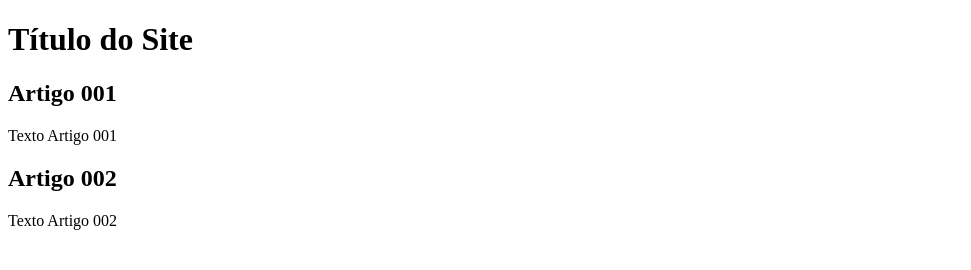
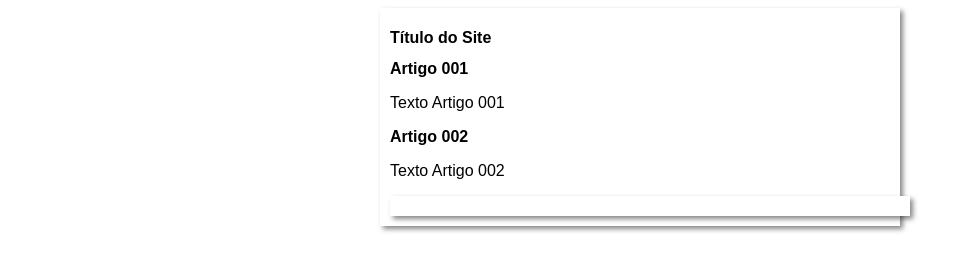
Before and after one commit to allanfernando/Projeto-site, a plain HTML site: page index.html in a window 1280 px wide. Shown: the whole page, without its empty margins (0-971 px from the left). Drawn offline with Linux system fonts and the light colour scheme.

Commit message:
iniciei o design

```diff
--- /dev/null
+++ b/estilos/style.css
@@ -0,0 +1,17 @@
+* {
+    font-family: Arial, Helvetica, sans-serif;
+    font-size: 16px;
+}
+
+body{
+    background-color: rgb(red, green, blue)
+
+}
+
+main {
+    background-color: white;
+    width: 500px;
+    margin: auto;
+    padding: 10px;
+    box-shadow: 3px 3px 5px rgba(0, 0, 0, 0.473);
+}
--- a/index.html
+++ b/index.html
@@ -4,6 +4,7 @@
     <meta charset="UTF-8">
     <meta http-equiv="X-UA-Compatible" content="IE=edge">
     <meta name="viewport" content="width=device-width, initial-scale=1.0">
+    <link rel="stylesheet" href="estilos/style.css">
     <title>Título do Site</title>
 </head>
 <main>
```
